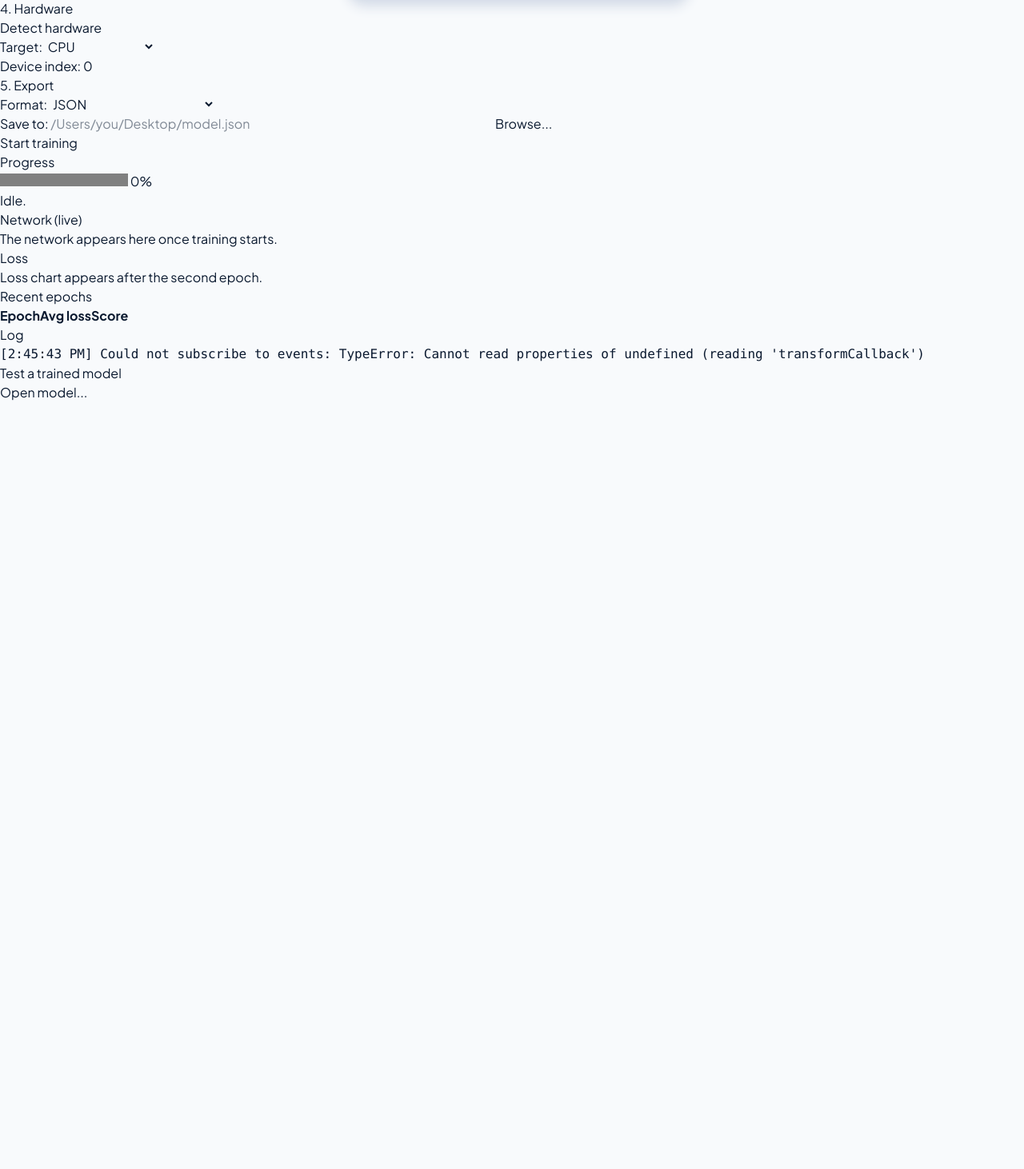
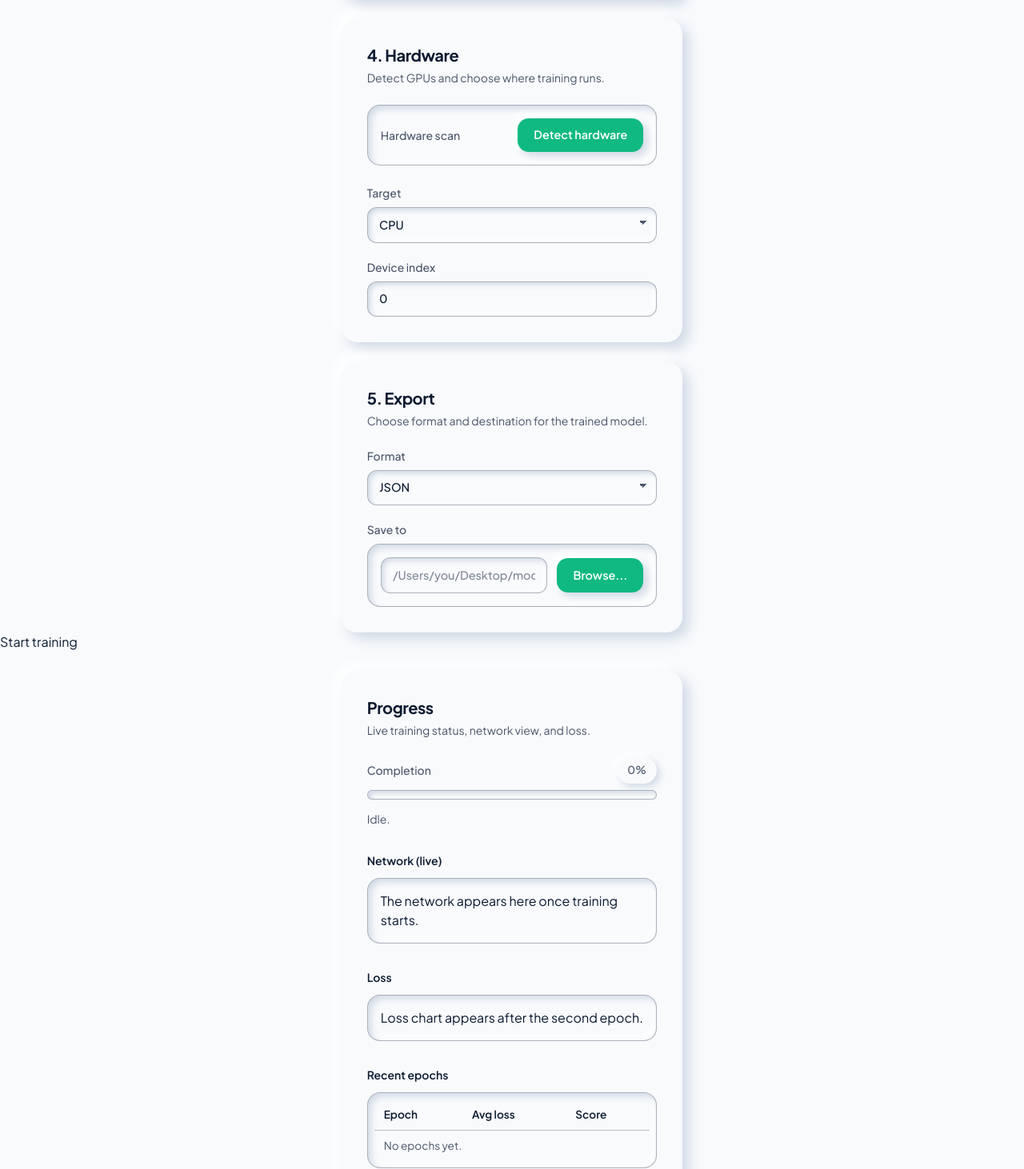
Before and after one commit to Ikennot04/tesnsor-loom, a React (Vite) app: page / in a window 1280 px wide. Shown: the part 1828-3290 px from the top of the page at 80% size. Before the commit the page ends 2331 px from the top, so only its background shows below. Built offline with nearby package versions, Linux system fonts and the light colour scheme; the HTML template or start-up script is replaced by a standard one.

Commit message:
Update other sections

```diff
--- a/src/components/ExportSection.tsx
+++ b/src/components/ExportSection.tsx
@@ -24,13 +24,17 @@ function withExtension(path: string, ext: string): string {
   return `${base}.${ext}`;
 }
 
-export function ExportSection({ format, outputPath, onFormatChange, onOutputPathChange }: Props) {
+export function ExportSection({
+  format,
+  outputPath,
+  onFormatChange,
+  onOutputPathChange,
+}: Props) {
   const [dialogError, setDialogError] = useState("");
   const { ext, label } = FORMATS[format];
 
   const handleFormatChange = (next: ExportFormat) => {
     onFormatChange(next);
-    // Keep the chosen folder and name, just swap the extension.
     if (outputPath) onOutputPathChange(withExtension(outputPath, FORMATS[next].ext));
   };
 
@@ -42,7 +46,6 @@ export function ExportSection({ format, outputPath, onFormatChange, onOutputPath
         defaultPath: outputPath || `model.${ext}`,
         filters: [{ name: label, extensions: [ext] }],
       });
-      // `null` means the user cancelled.
       if (selected) onOutputPathChange(withExtension(selected, ext));
     } catch (err) {
       setDialogError(`Could not open the save dialog: ${String(err)}`);
@@ -50,37 +53,65 @@ export function ExportSection({ format, outputPath, onFormatChange, onOutputPath
   };
 
   return (
-    <fieldset>
-      <legend>5. Export</legend>
-      <p>
-        <label>
-          Format:{" "}
-          <select value={format} onChange={(e) => handleFormatChange(e.target.value as ExportFormat)}>
+    <section className="neo-raised mx-auto mt-6 w-1/3 min-w-[280px] max-w-full p-6 sm:p-8">
+      <header className="mb-6">
+        <h2 className="text-xl font-bold tracking-tight text-primary">5. Export</h2>
+        <p className="mt-1 text-sm text-secondary">
+          Choose format and destination for the trained model.
+        </p>
+      </header>
+
+      <div className="space-y-5">
+        <div className="space-y-2">
+          <label
+            htmlFor="export-format"
+            className="block text-sm font-medium text-secondary"
+          >
+            Format
+          </label>
+          <select
+            id="export-format"
+            value={format}
+            onChange={(e) => handleFormatChange(e.target.value as ExportFormat)}
+            className="neo-field"
+          >
             {Object.entries(FORMATS).map(([value, f]) => (
               <option key={value} value={value}>
                 {f.label}
               </option>
             ))}
           </select>
+        </div>
+
+        <div className="space-y-2">
+          <label
+            htmlFor="output-path"
+            className="block text-sm font-medium text-secondary"
+          >
+            Save to
           </label>
-      </p>
-      <p>
-        <label>
-          Save to:{" "}
+          <div className="neo-inset flex flex-col gap-3 px-4 py-4 sm:flex-row sm:items-center">
             <input
+              id="output-path"
               type="text"
-            size={60}
               required
               value={outputPath}
               placeholder={`/Users/you/Desktop/model.${ext}`}
               onChange={(e) => onOutputPathChange(e.target.value)}
+              className="neo-field min-w-0 flex-1 border-0 shadow-none"
             />
-        </label>{" "}
-        <button type="button" onClick={handleBrowse}>
+            <button type="button" className="neo-btn shrink-0" onClick={handleBrowse}>
               Browse...
             </button>
+          </div>
+        </div>
+
+        {dialogError && (
+          <p role="alert" className="neo-alert">
+            {dialogError}
           </p>
-      {dialogError && <p role="alert">{dialogError}</p>}
-    </fieldset>
+        )}
+      </div>
+    </section>
   );
 }
--- a/src/components/HardwareSection.tsx
+++ b/src/components/HardwareSection.tsx
@@ -30,49 +30,96 @@ export function HardwareSection({ value, onChange }: Props) {
     });
 
   return (
-    <fieldset>
-      <legend>4. Hardware</legend>
-      <p>
-        <button type="button" onClick={handleDetect}>
+    <section className="neo-raised mx-auto mt-6 w-1/3 min-w-[280px] max-w-full p-6 sm:p-8">
+      <header className="mb-6">
+        <h2 className="text-xl font-bold tracking-tight text-primary">4. Hardware</h2>
+        <p className="mt-1 text-sm text-secondary">
+          Detect GPUs and choose where training runs.
+        </p>
+      </header>
+
+      <div className="neo-inset flex flex-wrap items-center justify-between gap-3 px-4 py-4">
+        <span className="text-sm font-medium text-secondary">Hardware scan</span>
+        <button type="button" className="neo-btn" onClick={handleDetect}>
           Detect hardware
-        </button>{" "}
-        <span>{detectStatus}</span>
-      </p>
-      <p>
-        <label>
-          Target:{" "}
+        </button>
+      </div>
+
+      {detectStatus && (
+        <div className="mt-3">
+          <span className="neo-chip">{detectStatus}</span>
+        </div>
+      )}
+
+      <div className="mt-6 space-y-5">
+        <div className="space-y-2">
+          <label
+            htmlFor="target-mode"
+            className="block text-sm font-medium text-secondary"
+          >
+            Target
+          </label>
           <select
+            id="target-mode"
             value={value.target_mode}
-            onChange={(e) => onChange({ ...value, target_mode: e.target.value as TargetMode })}
+            onChange={(e) =>
+              onChange({ ...value, target_mode: e.target.value as TargetMode })
+            }
+            className="neo-field"
           >
             <option value="CPU">CPU</option>
             <option value="GPU_DISCRETE">Discrete GPU</option>
             <option value="GPU_INTEGRATED">Integrated GPU</option>
           </select>
+        </div>
+
+        <div className="space-y-2">
+          <label
+            htmlFor="device-index"
+            className="block text-sm font-medium text-secondary"
+          >
+            Device index
           </label>
-      </p>
-      <p>
-        <label>
-          Device index:{" "}
           <input
+            id="device-index"
             type="number"
             min={0}
             step={1}
             value={value.device_index}
-            onChange={(e) => onChange({ ...value, device_index: Number(e.target.value) })}
+            onChange={(e) =>
+              onChange({ ...value, device_index: Number(e.target.value) })
+            }
+            className="neo-field"
           />
-        </label>
-      </p>
-      <ul>
+        </div>
+      </div>
+
+      {gpus.length > 0 && (
+        <div className="mt-6">
+          <h3 className="mb-3 text-sm font-semibold text-primary">
+            Detected GPUs
+          </h3>
+          <ul className="space-y-3">
             {gpus.map((gpu) => (
-          <li key={`${gpu.device_type}-${gpu.id}`}>
-            #{gpu.id} {gpu.name} ({gpu.device_type}){" "}
-            <button type="button" onClick={() => useGpu(gpu)}>
+              <li
+                key={`${gpu.device_type}-${gpu.id}`}
+                className="neo-inset flex flex-wrap items-center justify-between gap-3 px-4 py-3"
+              >
+                <span className="text-sm text-secondary">
+                  #{gpu.id} {gpu.name} ({gpu.device_type})
+                </span>
+                <button
+                  type="button"
+                  className="neo-btn-ghost"
+                  onClick={() => useGpu(gpu)}
+                >
                   Use
                 </button>
               </li>
             ))}
           </ul>
-    </fieldset>
+        </div>
+      )}
+    </section>
   );
 }
--- a/src/components/ProgressPanel.tsx
+++ b/src/components/ProgressPanel.tsx
@@ -18,21 +18,43 @@ export function ProgressPanel({ progress, status, epochs, log, snapshot }: Props
   const recent = epochs.slice(-VISIBLE_ROWS);
 
   return (
-    <section>
-      <h2>Progress</h2>
-      <p>
-        <progress value={pct} max={100} /> {pct}%
+    <section className="neo-raised mx-auto mt-6 w-1/3 min-w-[280px] max-w-full p-6 sm:p-8">
+      <header className="mb-6">
+        <h2 className="text-xl font-bold tracking-tight text-primary">Progress</h2>
+        <p className="mt-1 text-sm text-secondary">
+          Live training status, network view, and loss.
         </p>
-      <p>{status}</p>
+      </header>
 
-      <h3>Network (live)</h3>
+      <div className="space-y-2">
+        <div className="flex items-center justify-between gap-3">
+          <span className="text-sm font-medium text-secondary">Completion</span>
+          <span className="neo-chip">{pct}%</span>
+        </div>
+        <progress className="neo-progress" value={pct} max={100} />
+        {status && (
+          <p className="text-sm text-secondary">{status}</p>
+        )}
+      </div>
+
+      <div className="mt-8 space-y-3">
+        <h3 className="text-sm font-semibold text-primary">Network (live)</h3>
+        <div className="neo-inset overflow-x-auto p-4">
           <NetworkVisualizer snapshot={snapshot} />
+        </div>
+      </div>
 
-      <h3>Loss</h3>
+      <div className="mt-8 space-y-3">
+        <h3 className="text-sm font-semibold text-primary">Loss</h3>
+        <div className="neo-inset overflow-x-auto p-4">
           <LossChart values={epochs.map((row) => row.avgLoss)} />
+        </div>
+      </div>
 
-      <h3>Recent epochs</h3>
-      <table border={1} cellPadding={4}>
+      <div className="mt-8 space-y-3">
+        <h3 className="text-sm font-semibold text-primary">Recent epochs</h3>
+        <div className="neo-inset overflow-x-auto px-2 py-2">
+          <table className="neo-table">
             <thead>
               <tr>
                 <th>Epoch</th>
@@ -41,19 +63,35 @@ export function ProgressPanel({ progress, status, epochs, log, snapshot }: Props
               </tr>
             </thead>
             <tbody>
-          {recent.map((row) => (
+              {recent.length === 0 ? (
+                <tr>
+                  <td colSpan={3} className="py-4 text-center text-secondary">
+                    No epochs yet.
+                  </td>
+                </tr>
+              ) : (
+                recent.map((row) => (
                   <tr key={row.epoch}>
                     <td>{row.epoch}</td>
                     <td>{row.avgLoss.toFixed(6)}</td>
                     <td>{row.score.toFixed(4)}</td>
                   </tr>
-          ))}
+                ))
+              )}
             </tbody>
           </table>
-      {epochs.length > VISIBLE_ROWS && <p>Showing last {VISIBLE_ROWS} of {epochs.length} epochs.</p>}
+        </div>
+        {epochs.length > VISIBLE_ROWS && (
+          <p className="text-xs text-secondary">
+            Showing last {VISIBLE_ROWS} of {epochs.length} epochs.
+          </p>
+        )}
+      </div>
 
-      <h2>Log</h2>
-      <pre>{log.join("\n")}</pre>
+      <div className="mt-8 space-y-3">
+        <h3 className="text-sm font-semibold text-primary">Log</h3>
+        <pre className="neo-inset neo-log">{log.join("\n") || "No log entries yet."}</pre>
+      </div>
     </section>
   );
 }
--- a/src/index.css
+++ b/src/index.css
@@ -174,3 +174,79 @@ select.neo-field {
     4px 4px 8px var(--neo-dark),
     -4px -4px 8px var(--neo-light);
 }
+
+.neo-progress {
+  width: 100%;
+  height: 0.75rem;
+  border: 1.5px solid color-mix(in srgb, var(--color-secondary) 45%, transparent);
+  border-radius: 999px;
+  overflow: hidden;
+  background: var(--color-surface);
+  box-shadow:
+    inset 3px 3px 6px var(--neo-dark),
+    inset -3px -3px 6px var(--neo-light);
+  appearance: none;
+}
+
+.neo-progress::-webkit-progress-bar {
+  background: transparent;
+  border-radius: 999px;
+}
+
+.neo-progress::-webkit-progress-value {
+  background: var(--color-accent);
+  border-radius: 999px;
+}
+
+.neo-progress::-moz-progress-bar {
+  background: var(--color-accent);
+  border-radius: 999px;
+}
+
+.neo-table {
+  width: 100%;
+  border-collapse: collapse;
+  font-size: 0.85rem;
+}
+
+.neo-table th,
+.neo-table td {
+  padding: 0.55rem 0.75rem;
+  text-align: left;
+}
+
+.neo-table thead th {
+  font-weight: 600;
+  color: var(--color-primary);
+  border-bottom: 1.5px solid color-mix(in srgb, var(--color-secondary) 35%, transparent);
+}
+
+.neo-table tbody tr:not(:last-child) td {
+  border-bottom: 1px solid color-mix(in srgb, var(--color-secondary) 20%, transparent);
+}
+
+.neo-table tbody td {
+  color: var(--color-secondary);
+}
+
+.neo-log {
+  margin: 0;
+  max-height: 12rem;
+  overflow: auto;
+  padding: 0.85rem 1rem;
+  font-family: ui-monospace, SFMono-Regular, Menlo, Monaco, Consolas, monospace;
+  font-size: 0.75rem;
+  line-height: 1.5;
+  color: var(--color-primary);
+  white-space: pre-wrap;
+  word-break: break-word;
+}
+
+.neo-alert {
+  padding: 0.65rem 0.9rem;
+  border: 1.5px solid color-mix(in srgb, #ef4444 40%, transparent);
+  border-radius: 0.75rem;
+  font-size: 0.85rem;
+  color: #b91c1c;
+  background: color-mix(in srgb, #fef2f2 80%, var(--color-surface));
+}
```
Lines whose indentation alone changed are shown as unchanged.
